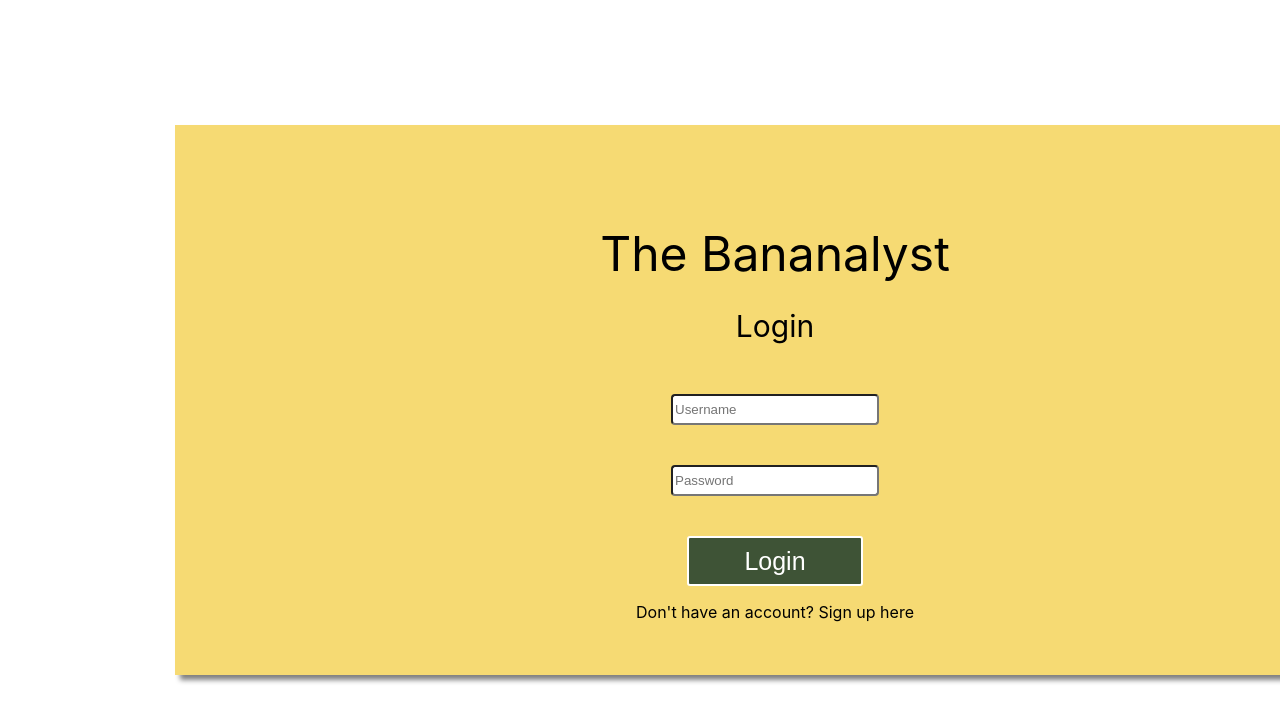
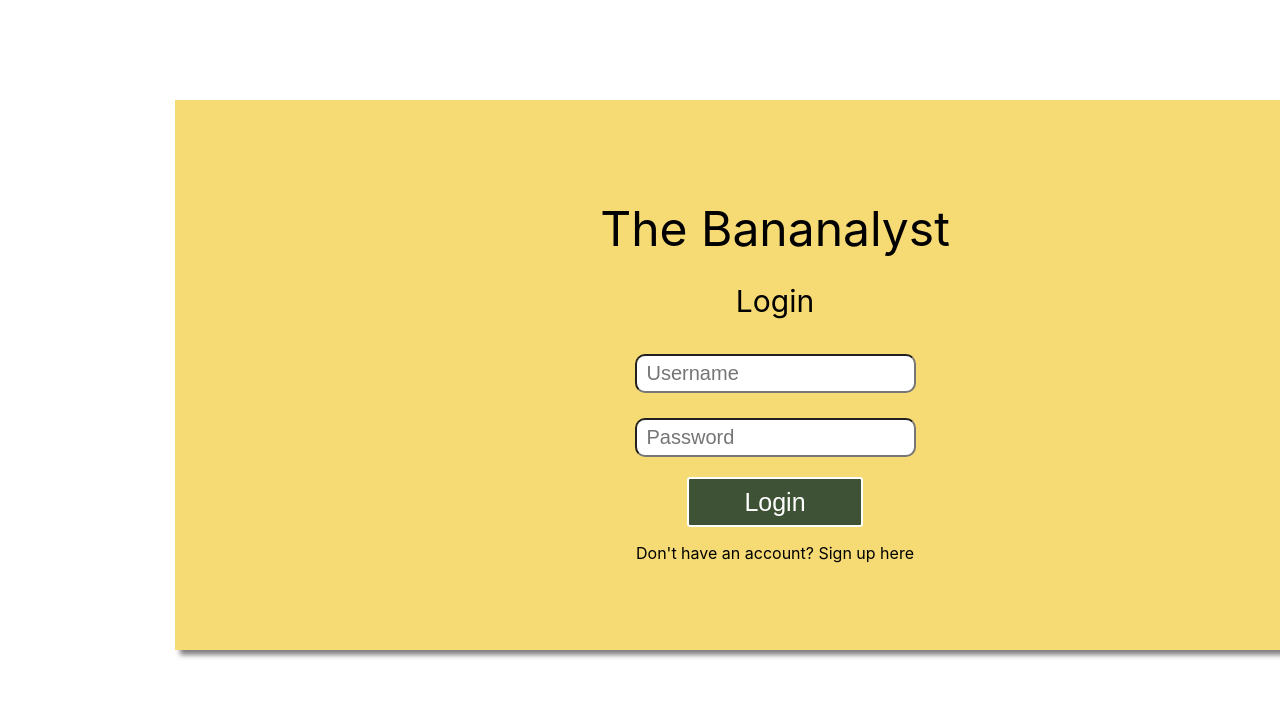
Before and after one commit to bbmcmann/307MovieProject, a React (Create React App) app in the folder frontend/: page /login in a window 1280 px wide. Shown: the top 722 px of the page. Built offline with nearby package versions, Linux system fonts and the light colour scheme.

Commit message:
Updated input

```diff
--- a/frontend/src/Components/SignIn.jsx
+++ b/frontend/src/Components/SignIn.jsx
@@ -12,11 +12,10 @@ position: absolute;
 width: 500px;
 height: 550px;
 left: 175px;
-top: 125px;
+top: 100px;
 `
 
 const StyledHead = styled.div`
-font-family: 'Inter';
 font-style: normal;
 font-weight: 400;
 font-size: 48px;
@@ -25,12 +24,24 @@ text-align: center;
 `
 
 const StyledText = styled.div`
-font-family: inter;
 fint-style: normal;
 font-size: 30px;
 padding-top: 25px;
-padding-bottom: 50px;
+padding-bottom: 30px;
 `
+const StyledInput = styled.input`
+border: 1px solid 3E5336;
+    border-radius: 10px;
+    height: 33px;
+    padding-left: 10px;
+    font-size: 20px;
+    text-align: left;
+    margin-top: 5px;
+    margin-bottom: 20px;
+    margin-left: 5px;
+    margin-right: 5px;
+`
+
 // add effects to button
 const StyledButton = styled.button`
 type: submit;
@@ -76,23 +87,18 @@ function SignIn() {
             <StyledBlock>
                 <StyledHead>The Bananalyst</StyledHead>
                 <StyledText>Login </StyledText>
-                <Box
-                    component= "input"
+                <StyledInput
                     type="text"
                     name="username"
                     id="username"
-                    sx={{width: 200, height: 25, borderRadius: 1, marginBottom: 5, overflow: "hidden"}}
                     placeholder="Username"
                     onChange={handleChange}
                 />
                 <br></br>
-                <Box
-                    component= "input"
+                <StyledInput
                     type="text"
                     name="password"
                     id="password"
-                    sx={{width: 200, height: 25, borderRadius: 1, marginBottom: 5, overflow: "hidden"}}
-                    value={person.password}
                     placeholder="Password"
                     onChange={handleChange}
                 />
```
